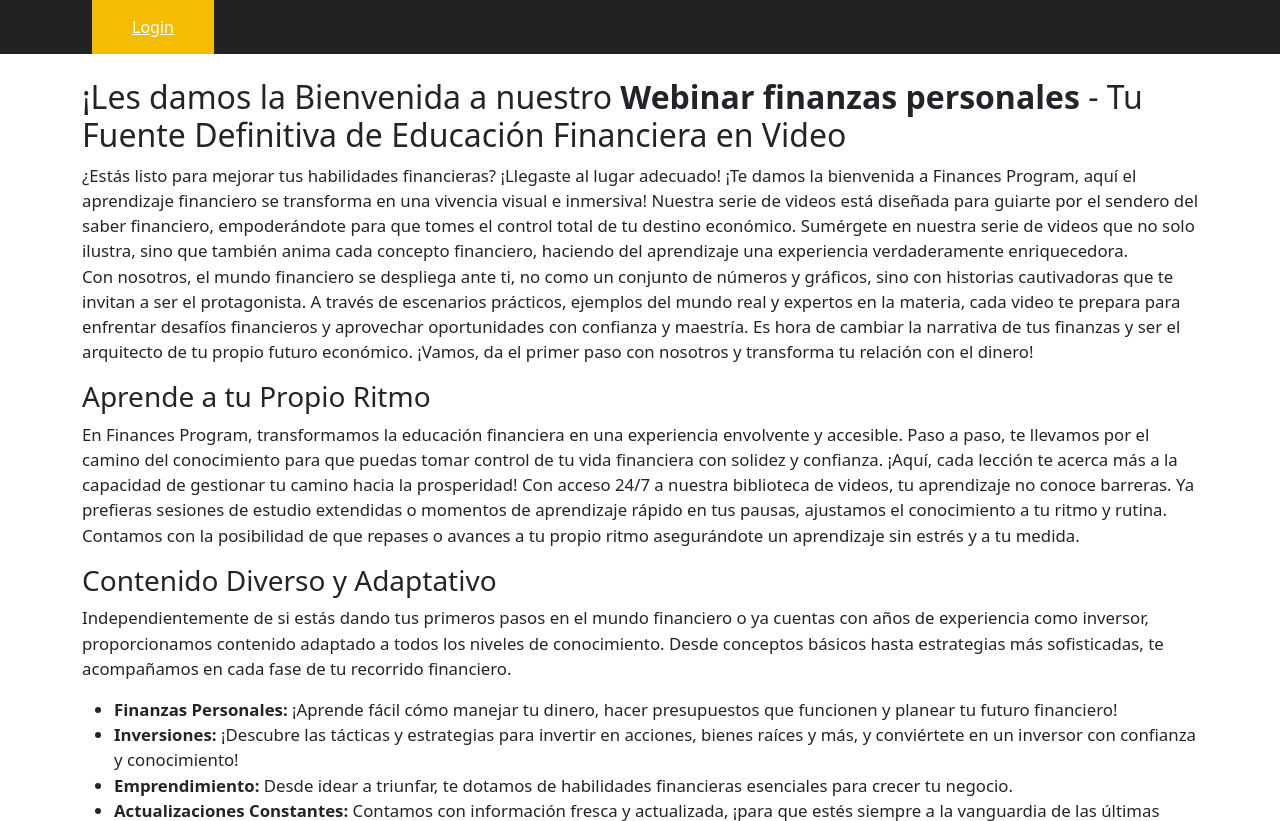
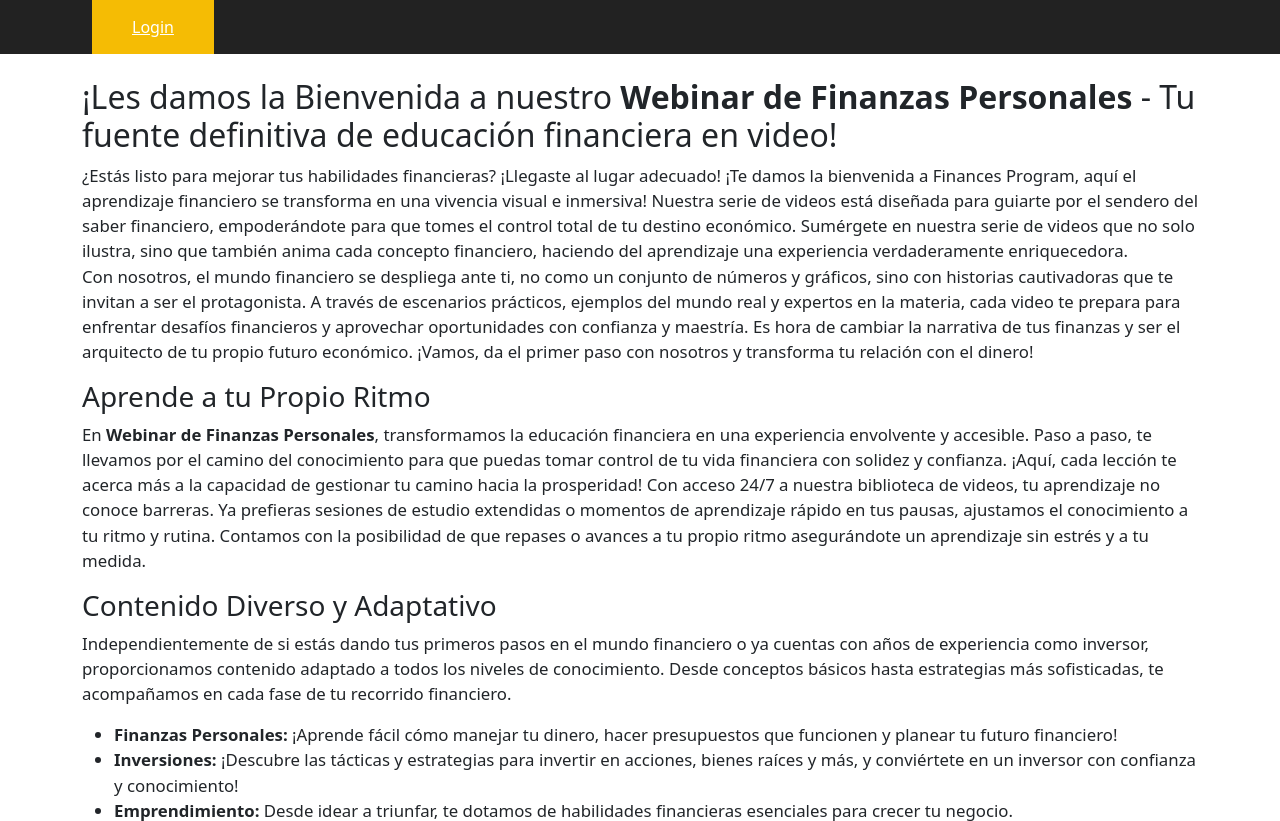
Before and after one commit to mauriciocantor/webinar_finanzas, a Symfony app: template templates/index/index.html.twig in a window 1280 px wide. Shown: the top 821 px of the page. Run offline with Twig, Linux system fonts and the light colour scheme; the template is opened without the code that fills it, so the values that code supplies are empty; some libraries are stand-ins or nearby versions.

Commit message:
Ajuste del home y boton activo en el menú

```diff
--- a/templates/base.html.twig
+++ b/templates/base.html.twig
@@ -74,10 +74,10 @@
 
                     <div class="collapse navbar-collapse" id="navbarSupportedContent">
                         <ul class="navbar-nav mr-auto">
-                            <li class="nav-item active">
+                            <li class="nav-item {{ (app.current_route == 'app_index')?'active':'' }} ">
                                 <a class="nav-link" href="{{ url('app_index') }}">Inicio <span class="sr-only">(current)</span></a>
                             </li>
-                            <li class="nav-item ">
+                            <li class="nav-item {{ (app.current_route != 'app_index')?'active':'' }} ">
                                 <a class="nav-link" href="{{ url('app_video') }}">Videos <span class="sr-only">(current)</span></a>
                             </li>
                         </ul>
--- a/templates/index/index.html.twig
+++ b/templates/index/index.html.twig
@@ -5,7 +5,7 @@
         <div class="container paddding">
             <div class="row mx-0">
                 <div class="col-md-12 animate-box" data-animate-effect="fadeInLeft">
-                    <h2>¡Les damos la Bienvenida a nuestro <strong>Webinar finanzas personales</strong> - Tu Fuente Definitiva de Educación Financiera en Video</h2>
+                    <h2>¡Les damos la Bienvenida a nuestro <strong>Webinar de Finanzas Personales</strong> - Tu fuente definitiva de educación financiera en video!</h2>
                     <p>
                         ¿Estás listo para mejorar tus habilidades financieras? ¡Llegaste al lugar adecuado! ¡Te damos la bienvenida a Finances Program, aquí el aprendizaje financiero se transforma en una vivencia visual e inmersiva! Nuestra serie de videos está diseñada para guiarte por el sendero del saber financiero, empoderándote para que tomes el control total de tu destino económico. Sumérgete en nuestra serie de videos que no solo ilustra, sino que también anima cada concepto financiero, haciendo del aprendizaje una experiencia verdaderamente enriquecedora.
                         <br>
@@ -14,7 +14,7 @@
                     </p>
                     <h3>Aprende a tu Propio Ritmo</h3>
                     <p>
-                        En Finances Program, transformamos la educación financiera en una experiencia envolvente y accesible. Paso a paso, te llevamos por el camino del conocimiento para que puedas tomar control de tu vida financiera con solidez y confianza. ¡Aquí, cada lección te acerca más a la capacidad de gestionar tu camino hacia la prosperidad! Con acceso 24/7 a nuestra biblioteca de videos, tu aprendizaje no conoce barreras. Ya prefieras sesiones de estudio extendidas o momentos de aprendizaje rápido en tus pausas, ajustamos el conocimiento a tu ritmo y rutina. Contamos con la posibilidad de que repases o avances a tu propio ritmo asegurándote un aprendizaje sin estrés y a tu medida.
+                        En <strong>Webinar de Finanzas Personales</strong>, transformamos la educación financiera en una experiencia envolvente y accesible. Paso a paso, te llevamos por el camino del conocimiento para que puedas tomar control de tu vida financiera con solidez y confianza. ¡Aquí, cada lección te acerca más a la capacidad de gestionar tu camino hacia la prosperidad! Con acceso 24/7 a nuestra biblioteca de videos, tu aprendizaje no conoce barreras. Ya prefieras sesiones de estudio extendidas o momentos de aprendizaje rápido en tus pausas, ajustamos el conocimiento a tu ritmo y rutina. Contamos con la posibilidad de que repases o avances a tu propio ritmo asegurándote un aprendizaje sin estrés y a tu medida.
                     </p>
                     <h3>Contenido Diverso y Adaptativo</h3>
                     <p>
```
